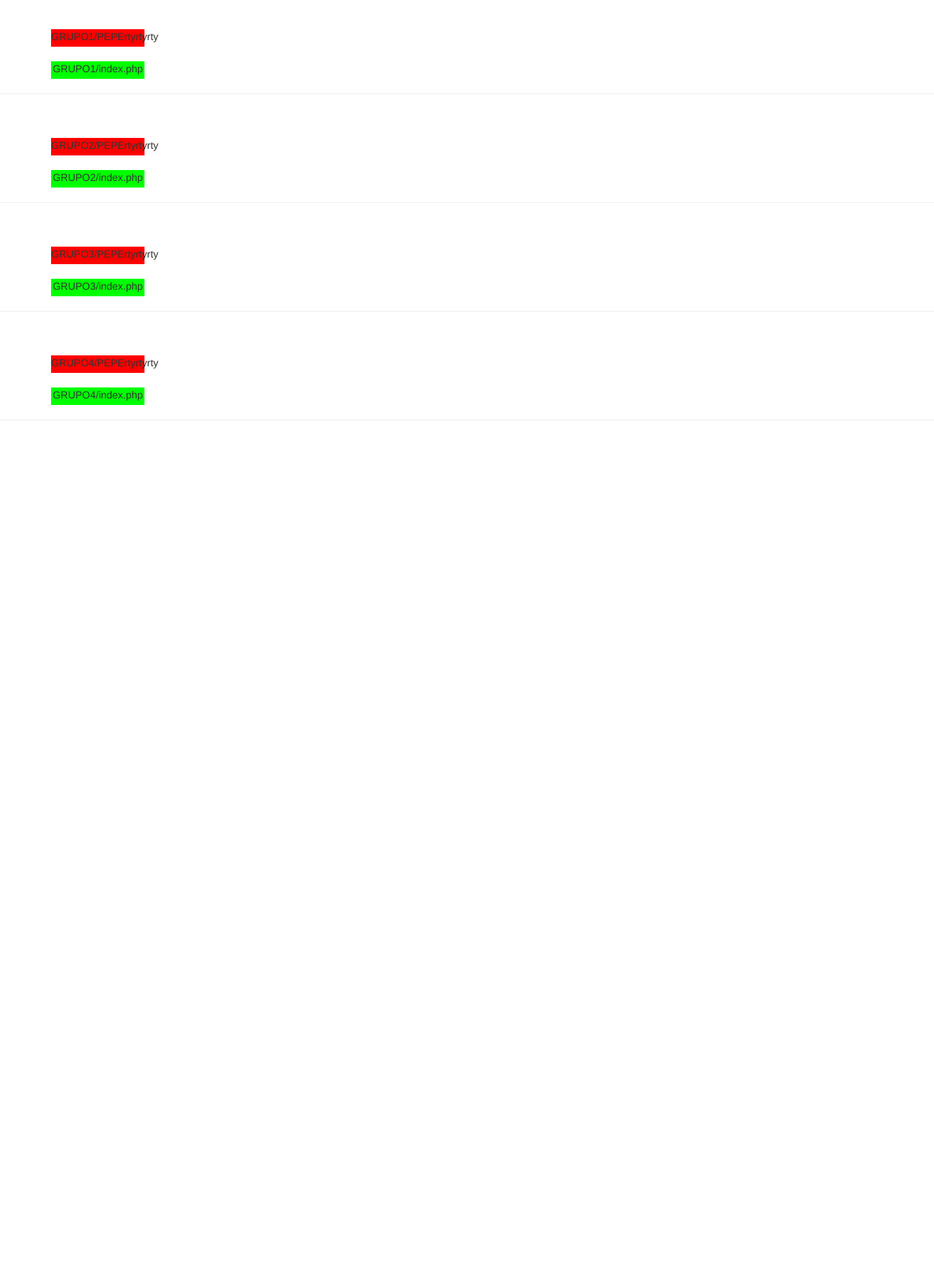
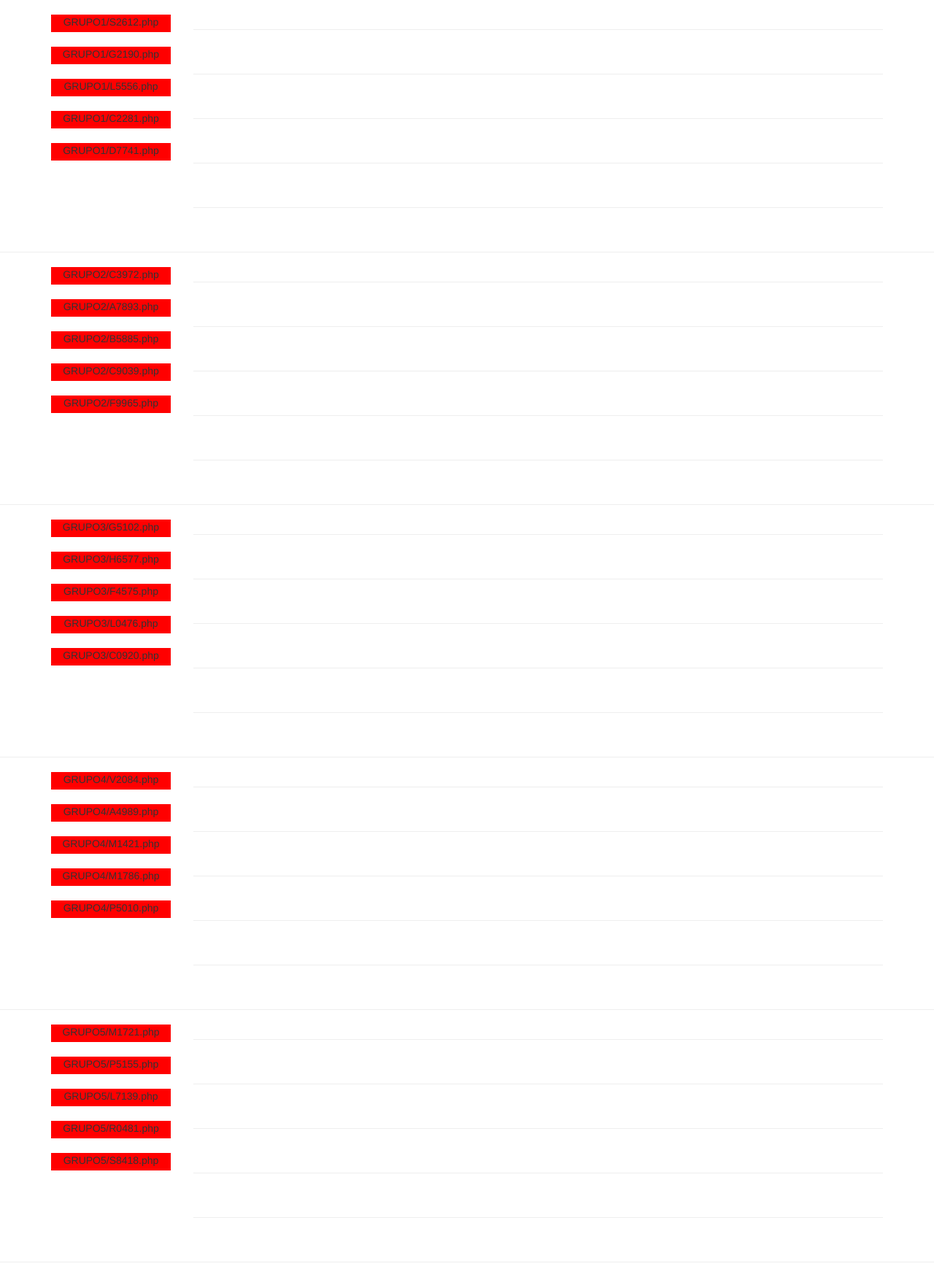
Before and after one commit to fraxito/AlmacenNetbeans, a PHP site: page /inicio.php in a window 1280 px wide. Shown: the whole page at 73% size. Before the commit the page ends 576 px from the top, so only its background shows below. Run offline with PHP 8.4, Linux system fonts and the light colour scheme.

Commit message:
ALMACEN _ Con grupos, listado correcto, y sistema montado

```diff
--- a/inicio.php
+++ b/inicio.php
@@ -5,6 +5,13 @@ function chequeaFichero ($nombre_fichero){
     } else {
         echo '<div class = "caja cajaRoja">'.$nombre_fichero.'</div>';
     }
+}
+function chequea ($nombre_fichero){
+    $existe = false;
+    if (file_exists($nombre_fichero)) {
+        $existe = true;
+    }
+    return $existe;
 }
 ?>
 <!DOCTYPE html>
@@ -16,40 +23,55 @@ function chequeaFichero ($nombre_fichero){
         <title>PRUEBA ALMACÉN GIT</title>
         <link href="css/bootstrap.min.css" rel="stylesheet">
         <link href="css/bootstrap-theme.min.css" rel="stylesheet">
-
-        <script src="js/jquery-1.11.1.min.js"></script>
-        <script src="js/bootstrap3.min.js"></script>
         <style>
         .caja {
-            width:128px;
+            width:164px;
             height:24px;
             text-align: center;
         }
         .cajaRoja{background-color: #f00;}
         .cajaVerde{background-color: #0f0;}
         </style>
+        <script src="js/jquery-1.11.1.min.js"></script>
+        <script src="js/bootstrap3.min.js"></script>
+
 
     </head>
     <body>
+        <br>
         <?php
-        for ($i=1; $i<5; $i++){
+        $grupos = array(
+                    array(24,13,15,4,9),
+                    array(5,1,3,7,10),
+                    array(12,14,11,16,6),
+                    array(8,2,18,19,22),
+                    array(20,21,17,23,25)
+            );
+        $array_alumnos = array('','A7893','A4989','B5885','C2281','C3972','C0920','C9039','V2084','D7741','F9965',
+                               'F4575','G5102','G2190','H6577','L5556','L0476','L7139','M1421','M1786','M1721',
+                               'P5155','P5010','R0481','S2612','S8418');
 
-
+        for ($i=1; $i<6; $i++){
             echo '<div class="container" id="GRUPO'.$i.'">
 
                      <div class="row">
                              <div class="col-xs-2" >
-                        <br><br>';
-                            chequeaFichero('GRUPO'.$i.'/PEPErtyrtyrty');
+                                 ';
+                                for ($j=0; $j<5; $j++){
+                                     chequeaFichero('GRUPO'.$i.'/'.$array_alumnos[$grupos[$i-1][$j]].'.php');
                                      echo '<br>';
-                            chequeaFichero('GRUPO'.$i.'/index.php');
+                                }
                         echo '</div>
                              <div class="col-xs-10">
-
+                                ';
+                                for ($j=0; $j<5; $j++){
+                                     if (chequea('GRUPO'.$i.'/'.$array_alumnos[$grupos[$i-1][$j]].'.php')){
+                                         require 'GRUPO'.$i.'/'.$array_alumnos[$grupos[$i-1][$j]].'.php';
+                                     }
+                                     echo '<hr><br>';
+                                }
+                        echo '</div>
                      </div>
-            </div>
-
-
                   </div>
                   <hr>
                 ';
```
Also changed, not shown: GRUPO1/index.php (deleted). Lines whose indentation alone changed are shown as unchanged.
